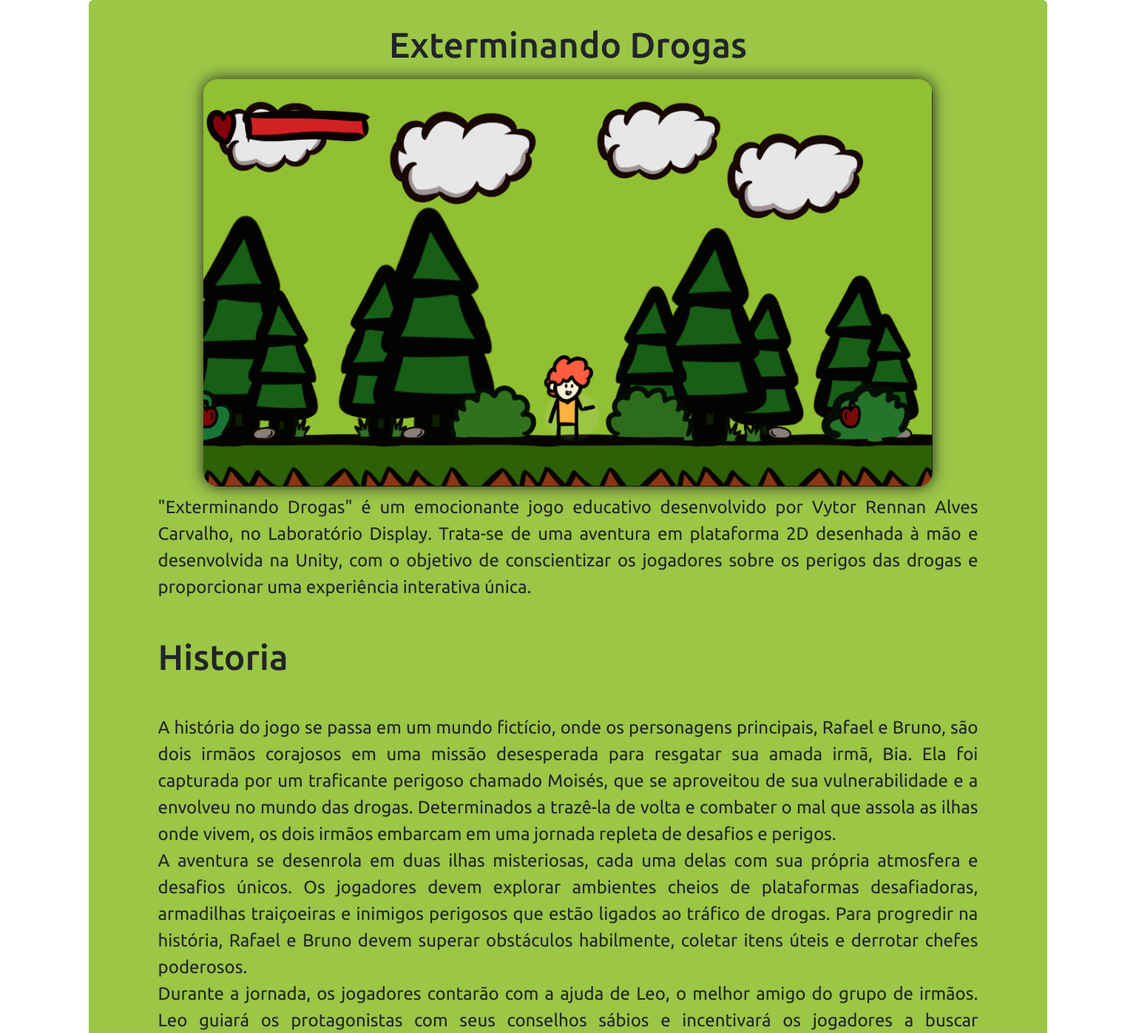
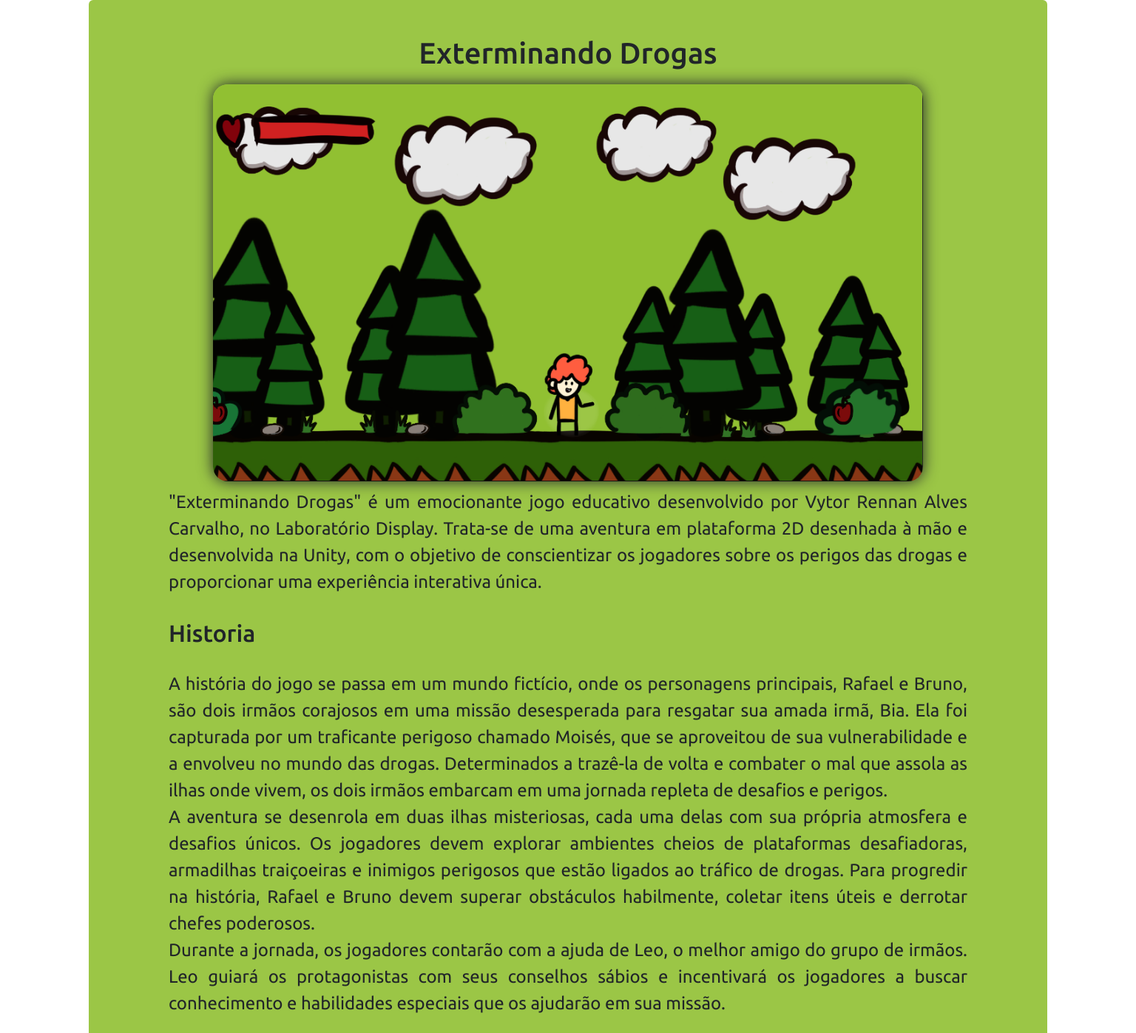
Before and after one commit to vytorrennan/Site-do-Display-Lab, a Flask app: page /projetos/exterminandoDrogas in a window 1536 px wide. Shown: the part 265-1662 px from the top of the page at 74% size. Run offline with Flask 3, Linux system fonts and the light colour scheme.

Commit message:
ajustado tamanho da fonte da pagina do exterminando drogas

```diff
--- a/static/css/postsProjetos/exterminandoDrogas/exterminandoDrogas.css
+++ b/static/css/postsProjetos/exterminandoDrogas/exterminandoDrogas.css
@@ -12,8 +12,14 @@
     padding: 2em;
 }
 
+@media (min-width: 1440px) {
+    #content {
+        font-size: 1.5em;
+    }
+}
+
 #tituloExterminandoDrogas {
-    font-size: 3em;
+
 }
 
 #gameScreenshotDiv {
@@ -40,7 +46,6 @@
 }
 
 #extermiandoDrogasArticle > div > h2 {
-    font-size: 3em;
     margin: 1em 0px;
 }
 
@@ -48,7 +53,6 @@
     display: flex;
     flex-direction: column;
     align-items: center;
-    font-size: 1.5em;
 }
 
 #personagemPrincipalImg {
```
